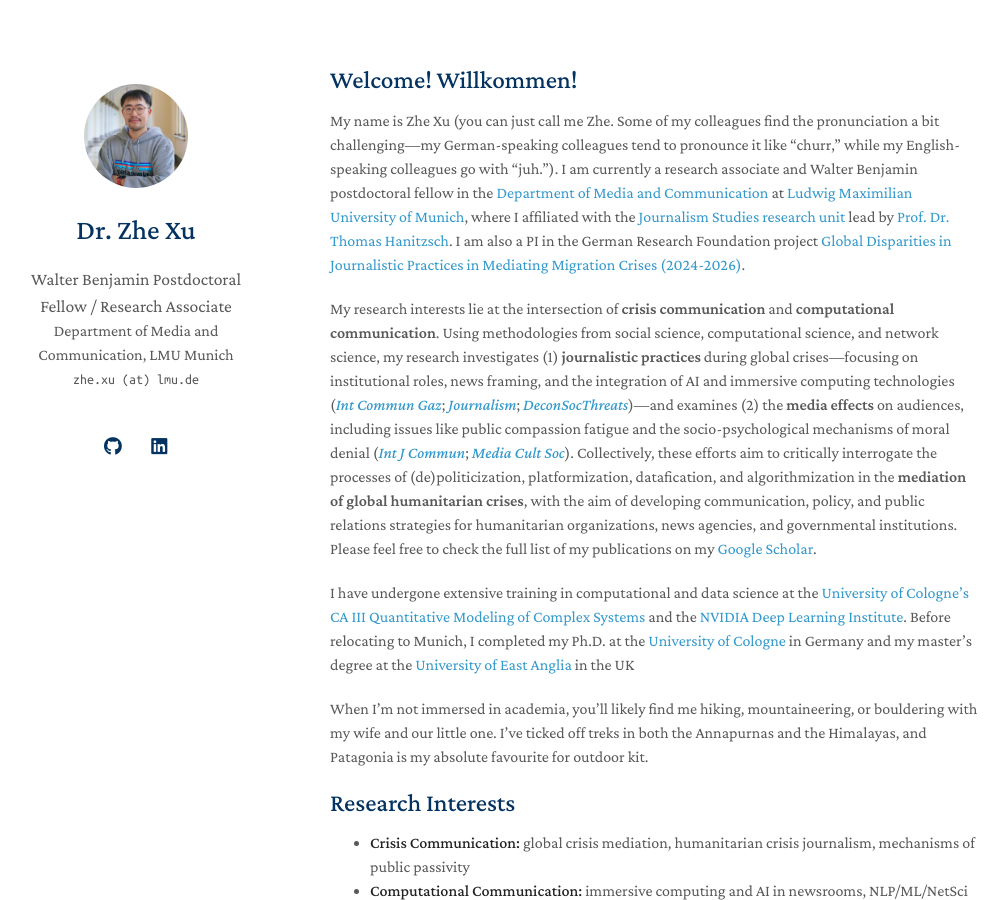
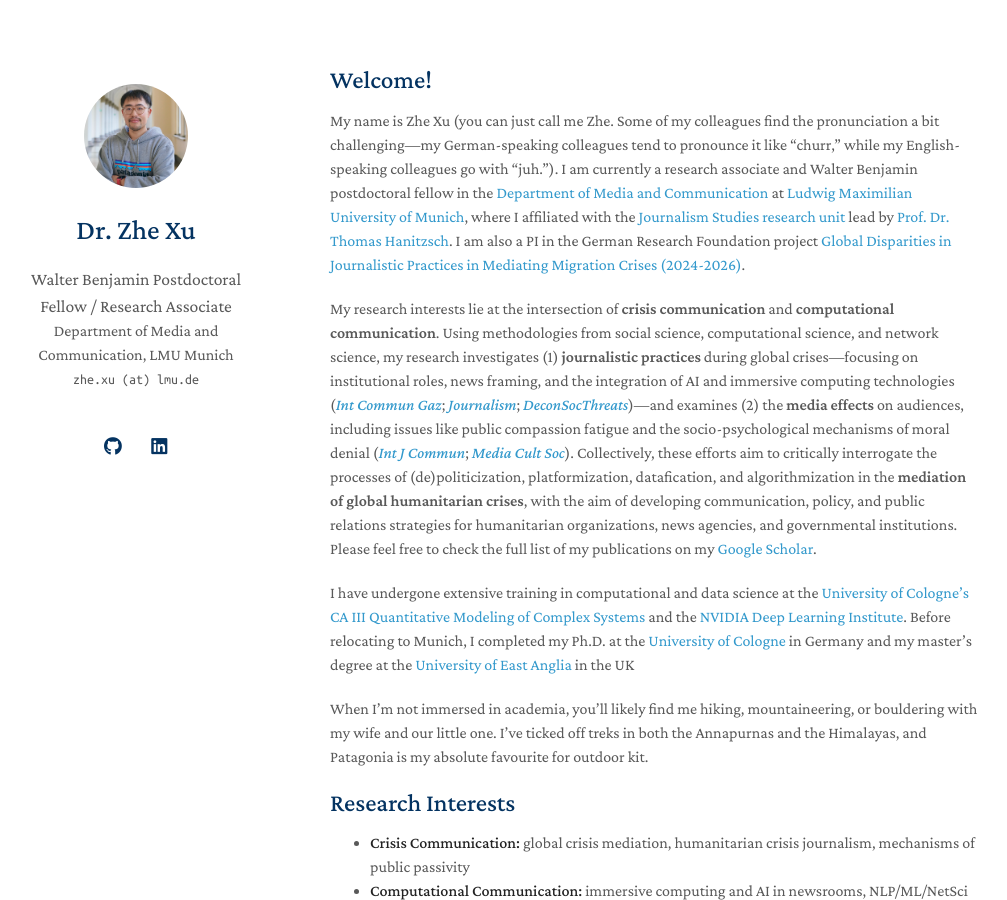
Before and after one commit to zhexuphd/home, a Jekyll site: the page built from index.md, in a window 1280 px wide and 900 px high. Shown: the whole window, without its empty margins (140-1147 px from the left). Built offline with Jekyll 4.4.1, drawn with Linux system fonts in a browser that asks for light colours; a style sheet for code colours, icons or effects is not loaded; our own code applies the rules of GitHub Pages for plain Markdown files.

Commit message:
Update index.md

```diff
--- a/index.md
+++ b/index.md
@@ -2,7 +2,7 @@
 layout: homepage
 ---
 
-## Welcome! Willkommen!
+## Welcome!
 
 My name is Zhe Xu (you can just call me Zhe. Some of my colleagues find the pronunciation a bit challenging—my German-speaking colleagues tend to pronounce it like “churr,” while my English-speaking colleagues go with “juh.”). I am currently a research associate and Walter Benjamin postdoctoral fellow in the [Department of Media and Communication](https://www.ifkw.uni-muenchen.de/index.html) at [Ludwig Maximilian University of Munich](https://www.lmu.de/en/), where I affiliated with the [Journalism Studies research unit](https://www.ifkw.uni-muenchen.de/lehrbereiche/hanitzsch/hanitzsch_profil/index.html) lead by [Prof. Dr. Thomas Hanitzsch](https://www.ifkw.uni-muenchen.de/organisation/personen/professoren/hanitzsch_thomas/index.html). I am also a PI in the German Research Foundation project [Global Disparities in Journalistic Practices in Mediating Migration Crises (2024-2026)](https://gepris.dfg.de/gepris/projekt/539233881?context=projekt&task=showDetail&id=539233881&).
 
```
